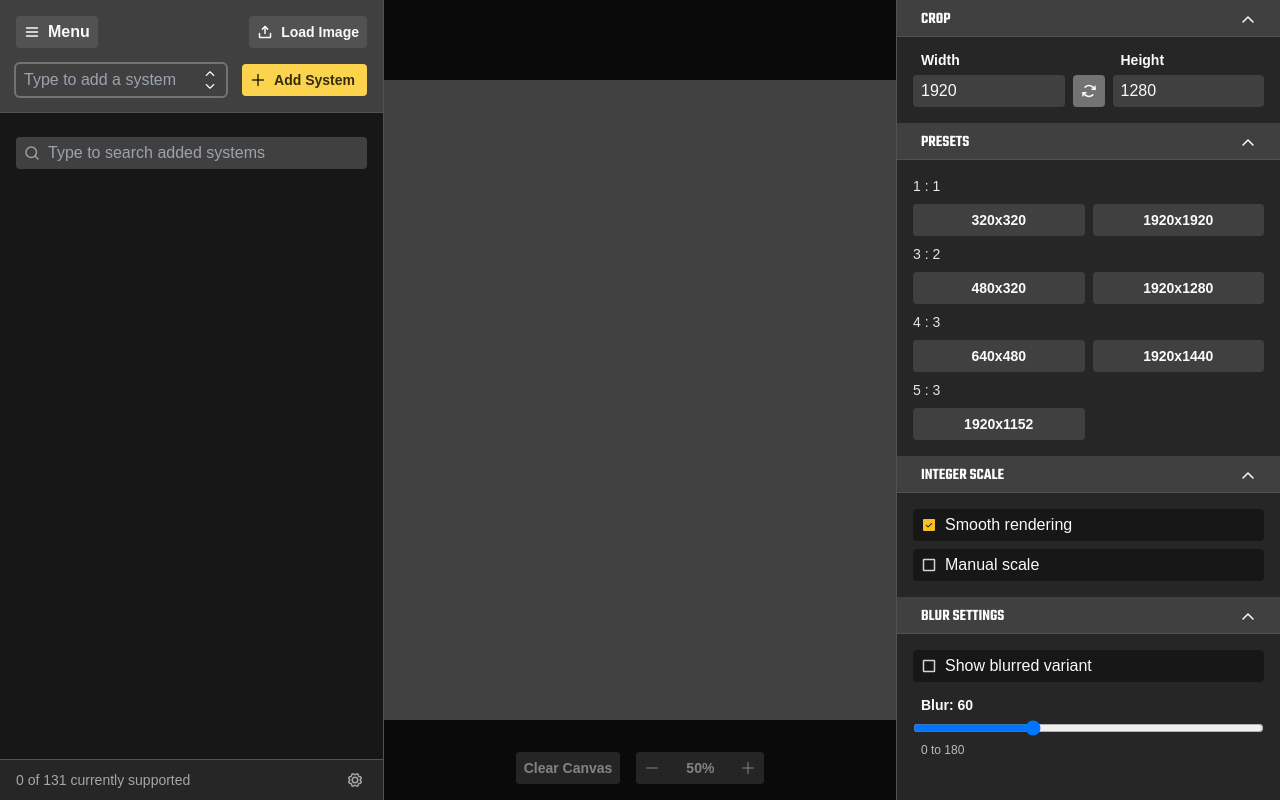
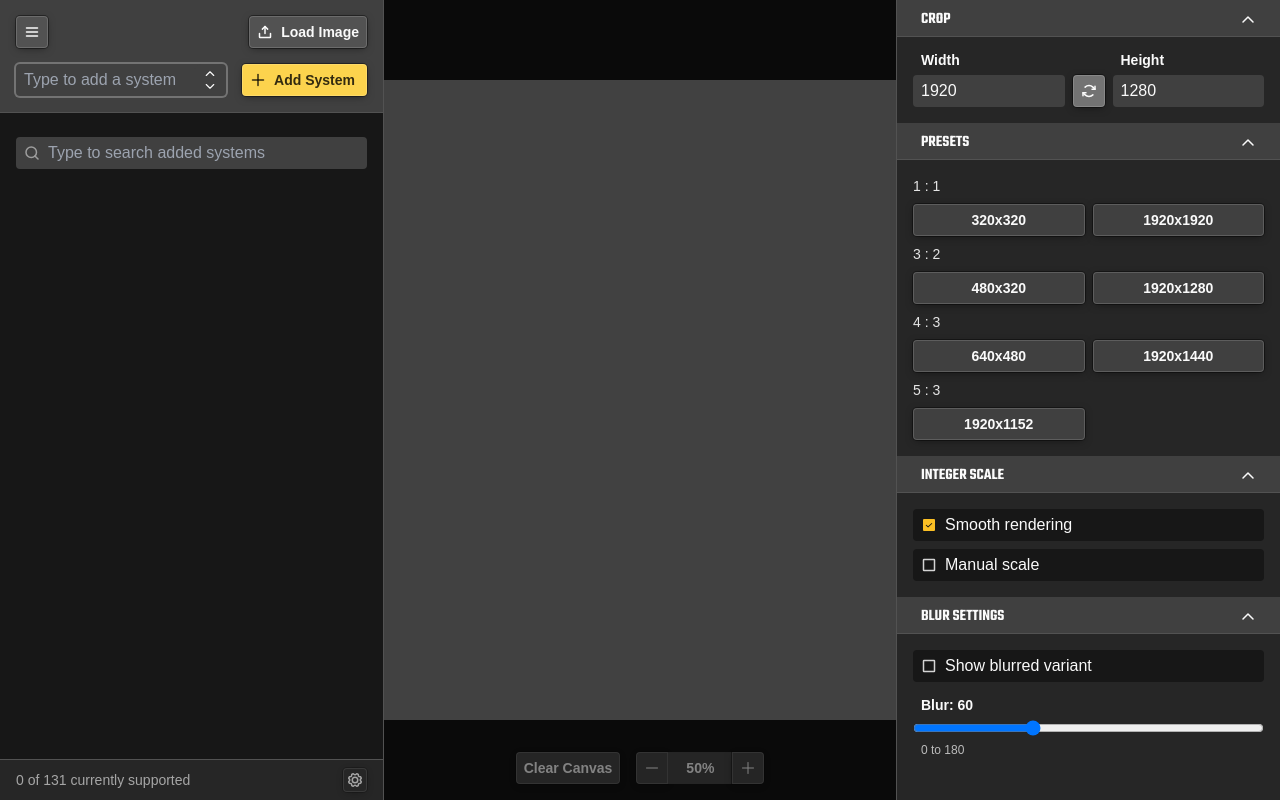
Before and after one commit to mluizvitor/albedo-wallpaper-cropper, a React (Vite) app: page / in a window 1280 px wide. Built offline with nearby package versions, Linux system fonts and the light colour scheme; a web font is replaced by a local one.

Commit message:
Improved Button, main menu and file menu surfaces

```diff
--- a/src/components/Button/styles.module.css
+++ b/src/components/Button/styles.module.css
@@ -1,9 +1,14 @@
 .button {
   @apply flex px-2 items-center
-  shrink-0 h-8 bg-neutral-700
+  shrink-0 h-8
   font-semibold text-sm
+  bg-neutral-700
 
   transition-all duration-300
   hover:brightness-125
   rounded hover:rounded-lg;
+  box-shadow:
+    0 0 0 1px rgba(255, 255, 255, 0.15) inset,
+    0 0 0 1px rgba(0,0,0,0.4),
+    0 2px 8px -2px rgba(0,0,0,0.5);
 }
--- a/src/components/FileCard/styles.module.css
+++ b/src/components/FileCard/styles.module.css
@@ -32,11 +32,13 @@
 }
 
 .menuSurface {
-  @apply bg-neutral-700 absolute -right-3 bottom-8 px-0.5 py-1 z-50
-  w-32 rounded-lg border border-neutral-600;
-  box-shadow: 0 0 0 1px rgba(0,0,0,0.5),
-  0 0.4rem 1rem -0.25rem rgba(0,0,0,0.5),
-  0 0.2rem 0.75rem -0.4rem rgba(0,0,0,0.5);
+  @apply bg-neutral-700/80 absolute -right-3 bottom-8 px-0.5 py-1 z-50
+  w-32 rounded-lg backdrop-blur-md backdrop-saturate-200 backdrop-brightness-75;
+  box-shadow:
+    0 0 0 1px rgba(255, 255, 255, 0.15) inset,
+    0 0 0 1px rgba(0,0,0,0.4),
+    0 0.4rem 1rem -0.25rem rgba(0,0,0,0.5),
+    0 0.2rem 0.75rem -0.4rem rgba(0,0,0,0.5);
 }
 
 .menuItem {
--- a/src/sections/FileListSection/index.tsx
+++ b/src/sections/FileListSection/index.tsx
@@ -191,41 +191,40 @@ export default function FileListSection() {
       <div className='relative shrink-0 w-full flex bg-neutral-700 p-4 pb-2'>
 
         <Popover className='relative'>
-          <Popover.Button className='px-2 h-8 flex items-center bg-neutral-600 hover:brightness-125 rounded hover:rounded-lg transition-all duration-300'>
+          <Popover.Button className={styles.popOverButton}>
             <List size={16}
               weight='bold' />
-            <span className='ml-2 font-bold'>{'Menu'}</span>
           </Popover.Button>
 
           <Popover.Panel className={styles.popOverPanel}>
             <Button label='Load Project'
-              className='font-normal w-full'
+              className={styles.popOverOption}
               onClick={handleOpenProject}
               icon={<UploadSimple size={16}
                 weight='bold' />} />
 
             <Button label='Save Project'
-              className='font-normal w-full'
+              className={styles.popOverOption}
               onClick={handleExportProject}
               icon={<FloppyDisk size={16}
                 weight='bold' />} />
 
             {systemCollection.length !== 0 && (
               <>
-                <hr className='border-neutral-500 my-1' />
+                <hr className='border-neutral-500 my-1 -mx-0.5' />
 
                 <Button label='Download as ZIP'
                   id='buttonDownloadZip'
                   icon={<DownloadSimple size={16}
                     weight='bold' />}
-                  className='font-normal w-full'
+                  className={styles.popOverOption}
                   onClick={() => exportFilesAsZip('all')}
                 />
 
                 <Button label='Clear Collection'
                   icon={<Trash size={16}
                     weight='bold' />}
-                  className='font-normal p-2 w-full text-red-200 hover:bg-red-400/20'
+                  className={styles.popOverOption + ' text-red-200 hover:bg-red-400/20'}
                   onClick={toggleDeleteDialog}
                 />
               </>
--- a/src/sections/FileListSection/styles.module.css
+++ b/src/sections/FileListSection/styles.module.css
@@ -33,10 +33,26 @@
 }
 
 .popOverPanel {
-  @apply absolute top-9 -left-2 z-20 bg-neutral-700 border border-neutral-600 px-0.5 py-1 min-w-[12rem] rounded-lg;
-  box-shadow: 0 0 0 1px rgba(0,0,0,0.5),
-  0 0.5rem 1.5rem -0.25rem rgba(0,0,0,0.5),
-  0 0.25rem 0.75rem -0.125rem rgba(0,0,0,0.5);
+  @apply absolute top-9 -left-2 z-20 bg-neutral-700/70 px-0.5 py-1 min-w-[12rem] rounded-lg
+  backdrop-blur-md backdrop-saturate-200 backdrop-brightness-75;
+  box-shadow:
+    0 0 0 1px rgba(255, 255, 255, 0.15) inset,
+    0 0 0 1px rgba(0,0,0,0.4),
+    0 0.5rem 1.5rem -0.25rem rgba(0,0,0,0.5),
+    0 0.25rem 0.75rem -0.125rem rgba(0,0,0,0.5);
+}
+.popOverOption {
+  @apply font-normal w-full shadow-none bg-transparent hover:bg-white/20;
+}
+
+.popOverButton {
+  @apply px-2 h-8 flex items-center
+  hover:brightness-125 rounded hover:rounded-lg transition-all duration-300;
+  background-color: rgb(82,82,82) !important;
+  box-shadow:
+    0 0 0 1px rgba(255, 255, 255, 0.15) inset,
+    0 0 0 1px rgba(0,0,0,0.4),
+    0 2px 8px -2px rgba(0,0,0,0.5);
 }
 
 .imgPerPageButton,
```
